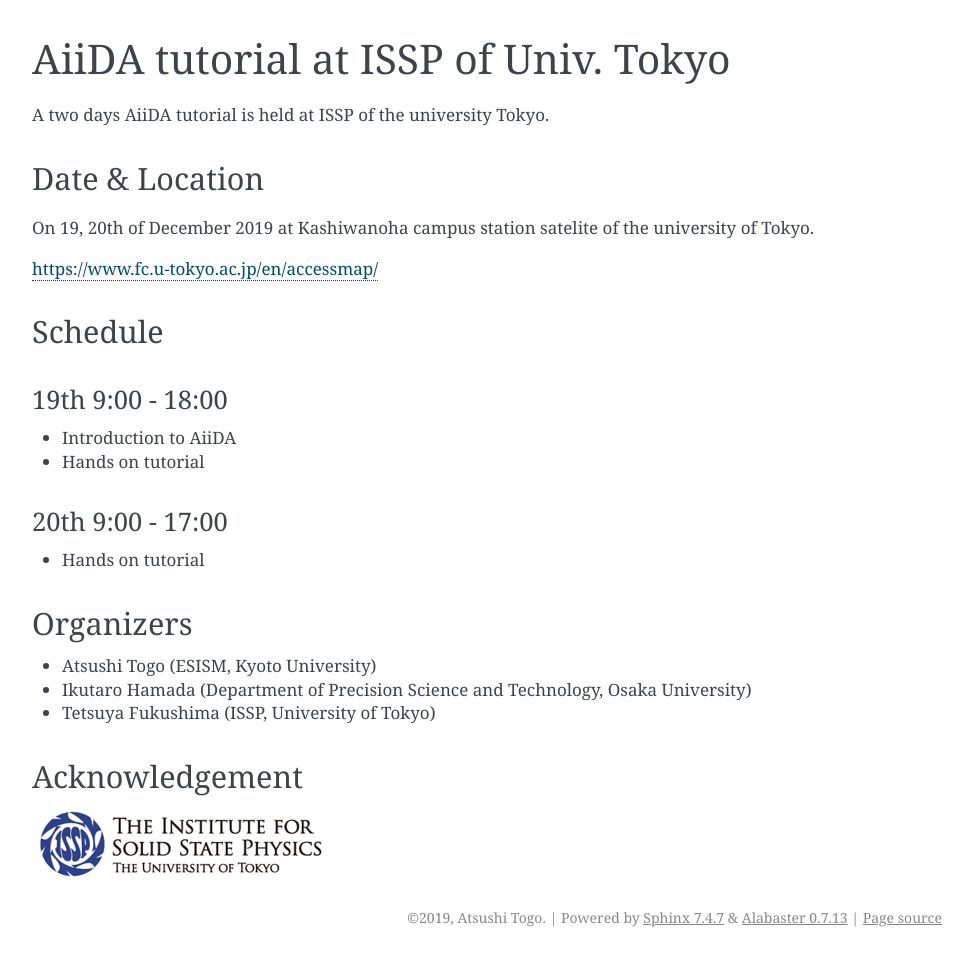
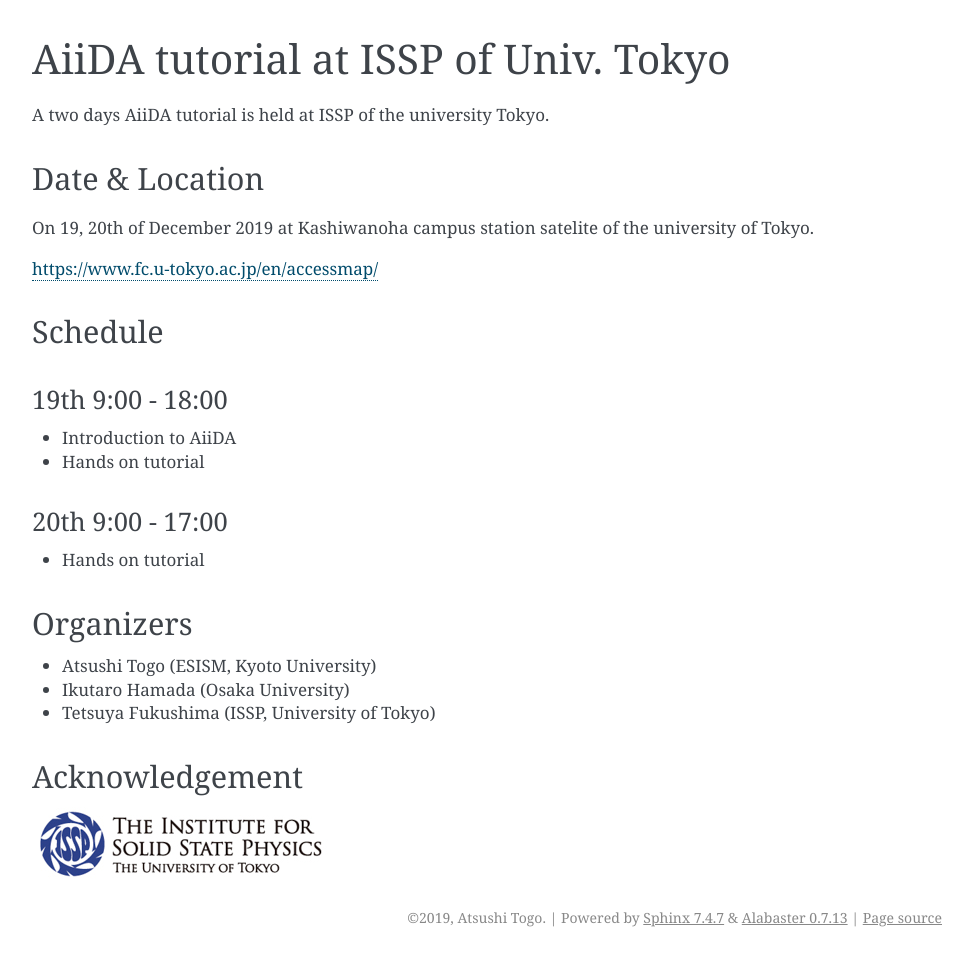
Before and after one commit to atztogo/AiiDA-tutorial-ISSP, a Sphinx documentation site: the page built from doc/index.rst, in a window 1280 px wide. Shown: the whole page, without its empty margins (168-1141 px from the left). Built offline with Sphinx 7.4.7, drawn with Linux system fonts in a browser that asks for light colours.

Commit message:
Update AiiDA-tutorial-ISSP doc

```diff
--- a/doc/index.rst
+++ b/doc/index.rst
@@ -30,7 +30,7 @@
 ----------
 
 - Atsushi Togo (ESISM, Kyoto University)
-- Ikutaro Hamada (Department of Precision Science and Technology, Osaka University)
+- Ikutaro Hamada (Osaka University)
 - Tetsuya Fukushima (ISSP, University of Tokyo)
 
 Acknowledgement
```
